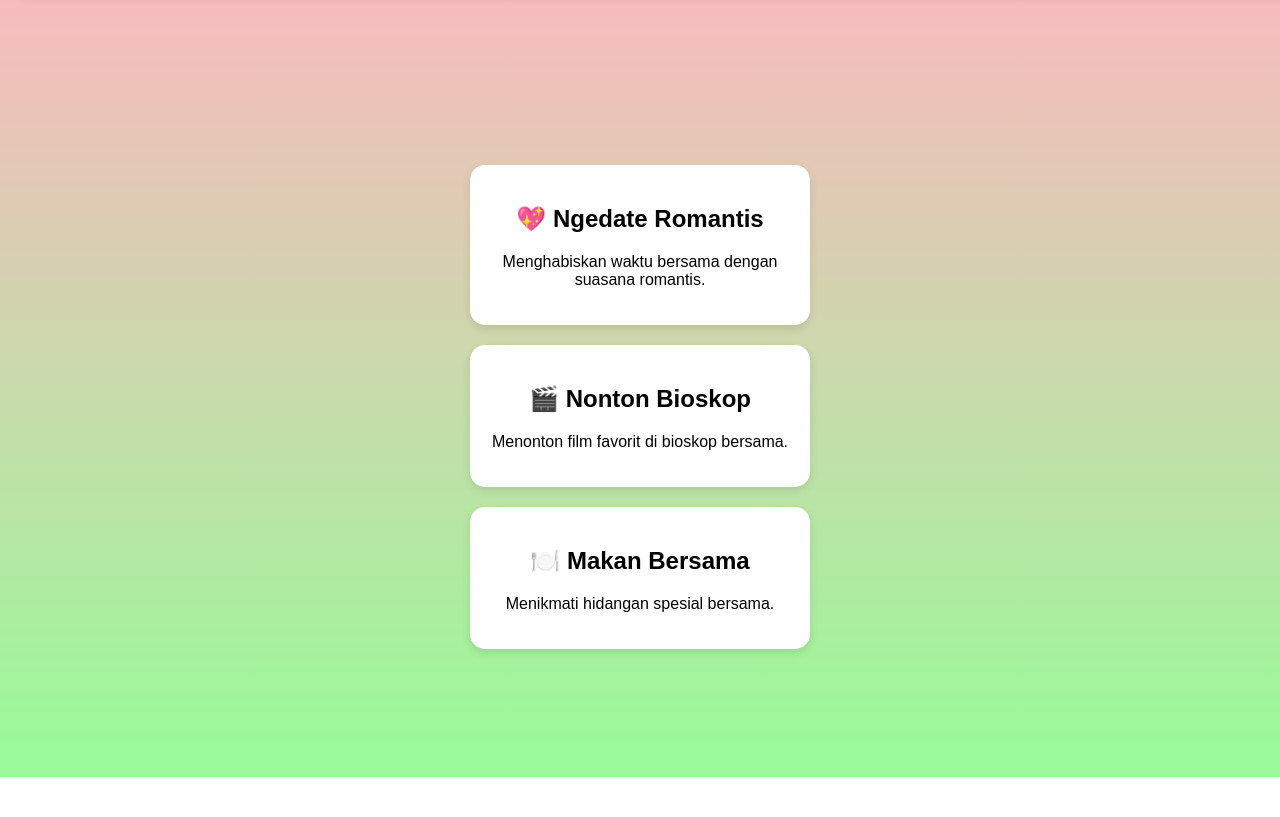
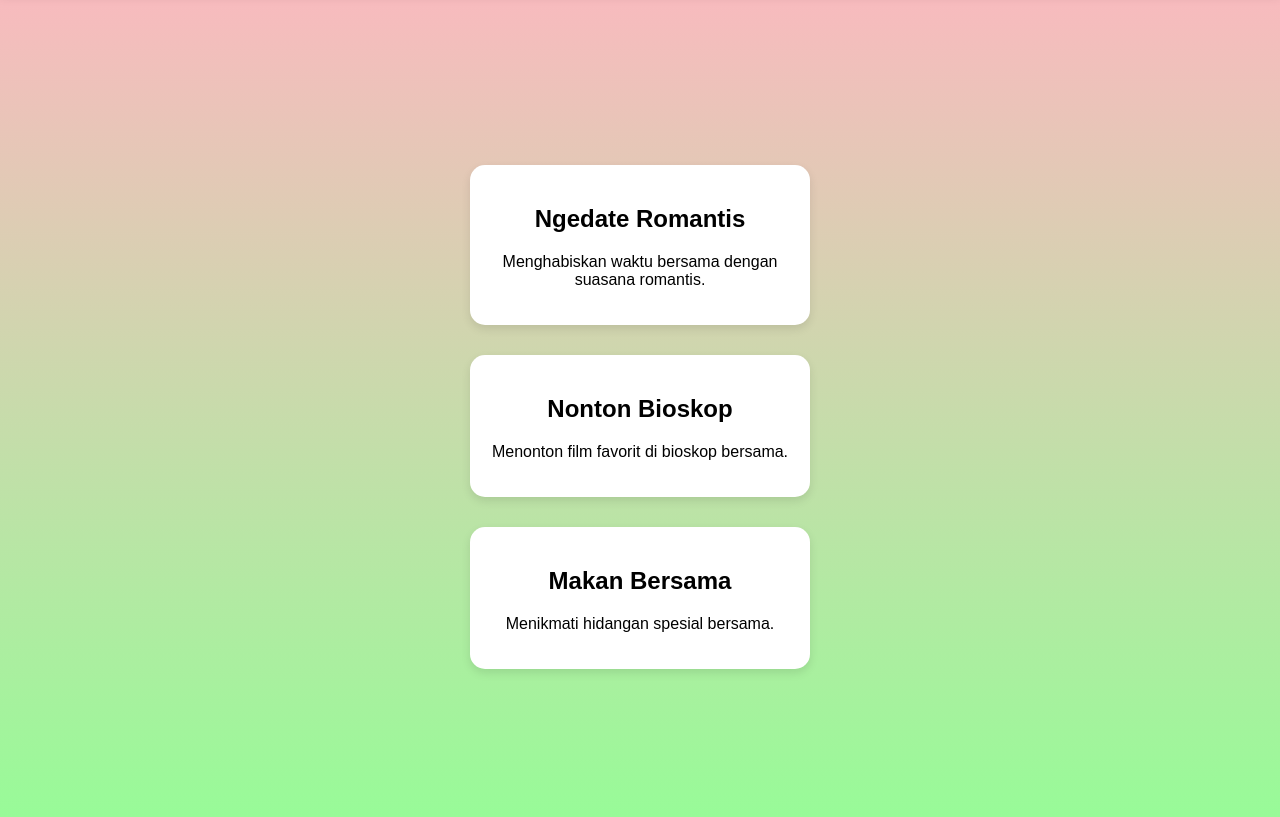
Before and after one commit to PutraPratama98/Birtday-Gift-Winda, a plain HTML site: page hadiah.html in a window 1280 px wide. Shown: the part 63-880 px from the top of the page. Before the commit the page ends 840 px from the top, so only its background shows below. Drawn offline with Linux system fonts and the light colour scheme.

Commit message:
Update hadiah.html

```diff
--- a/hadiah.html
+++ b/hadiah.html
@@ -6,18 +6,11 @@
     <title>Hadiah untuk Winda</title>
     <style>
         body {
-            margin: 0;
-            padding: 20px;
             background: linear-gradient(to bottom, #ffb6c1, #98fb98);
             font-family: Arial, sans-serif;
-            display: flex;
-            justify-content: center;
-            align-items: center;
-            min-height: 100vh;
             text-align: center;
-        }
-        .wrapper {
-            width: 100%;
+            margin: 0;
+            padding: 0;
         }
         .header {
             position: fixed;
@@ -30,28 +23,27 @@
             font-weight: bold;
             color: #d63384;
             box-shadow: 0 2px 10px rgba(0, 0, 0, 0.1);
-            z-index: 10;
         }
         .container {
-            margin-top: 100px;
+            margin-top: 80px;
             display: flex;
             flex-direction: column;
             align-items: center;
             justify-content: center;
-            gap: 20px;
+            min-height: 100vh;
         }
         .card {
             background: white;
             padding: 20px;
+            margin: 15px;
             border-radius: 15px;
             box-shadow: 0 4px 10px rgba(0, 0, 0, 0.1);
             width: 300px;
             cursor: pointer;
-            transition: transform 0.3s, box-shadow 0.3s;
+            transition: transform 0.3s;
         }
         .card:hover {
             transform: scale(1.05);
-            box-shadow: 0 6px 15px rgba(0, 0, 0, 0.15);
         }
         .button {
             background: #d63384;
@@ -78,38 +70,38 @@
             font-size: 14px;
             cursor: pointer;
         }
-
-        /* Responsif mobile */
-        @media (max-width: 400px) {
-            .card {
-                width: 90%;
-            }
-            .header {
-                font-size: 20px;
-            }
-        }
     </style>
 </head>
 <body>
-    <div class="wrapper">
     <div class="header">
         <button class="back-button" onclick="window.history.back();">Kembali</button>
         Pilih Hadiah untuk Winda
     </div>
+
     <div class="container">
-            <div class="card" onclick="alert('Kamu memilih Ngedate Romantis! 💖')">
-                <h2>💖 Ngedate Romantis</h2>
+        <div class="card" onclick="kirimWhatsapp('Ngedate Romantis')">
+            <h2>Ngedate Romantis</h2>
             <p>Menghabiskan waktu bersama dengan suasana romantis.</p>
         </div>
-            <div class="card" onclick="alert('Kamu memilih Nonton Bioskop! 🎬')">
-                <h2>🎬 Nonton Bioskop</h2>
+        <div class="card" onclick="kirimWhatsapp('Nonton Bioskop')">
+            <h2>Nonton Bioskop</h2>
             <p>Menonton film favorit di bioskop bersama.</p>
         </div>
-            <div class="card" onclick="alert('Kamu memilih Makan Bersama! 🍽️')">
-                <h2>🍽️ Makan Bersama</h2>
+        <div class="card" onclick="kirimWhatsapp('Makan Bersama')">
+            <h2>Makan Bersama</h2>
             <p>Menikmati hidangan spesial bersama.</p>
         </div>
     </div>
-    </div>
+
+    <script>
+        function kirimWhatsapp(pilihan) {
+            const nomorTujuan = "6281211875702"; // Nomor WhatsApp kamu
+            const pesan = `Hai sayang! Aku pilih ${pilihan} ❤️`;
+            const linkWA = `https://wa.me/${nomorTujuan}?text=${encodeURIComponent(pesan)}`;
+
+            // Arahkan user ke WhatsApp
+            window.location.href = linkWA;
+        }
+    </script>
 </body>
 </html>
```
Lines whose indentation alone changed are shown as unchanged.
